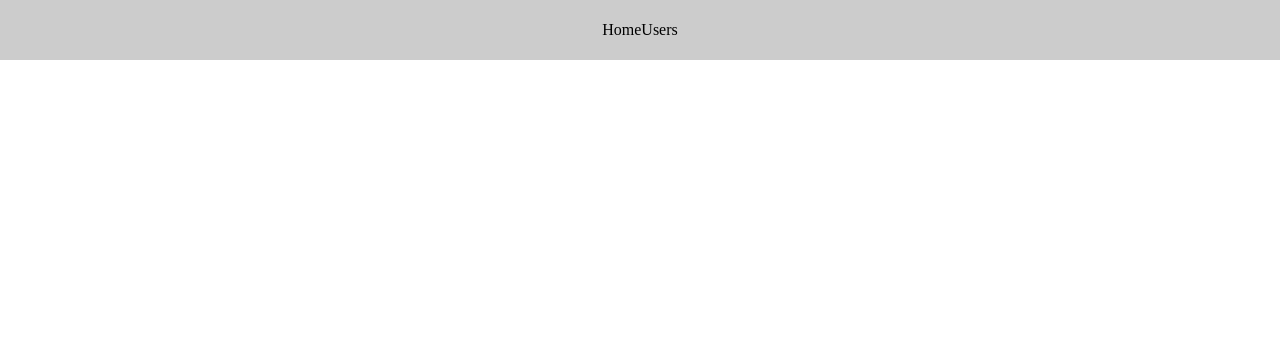
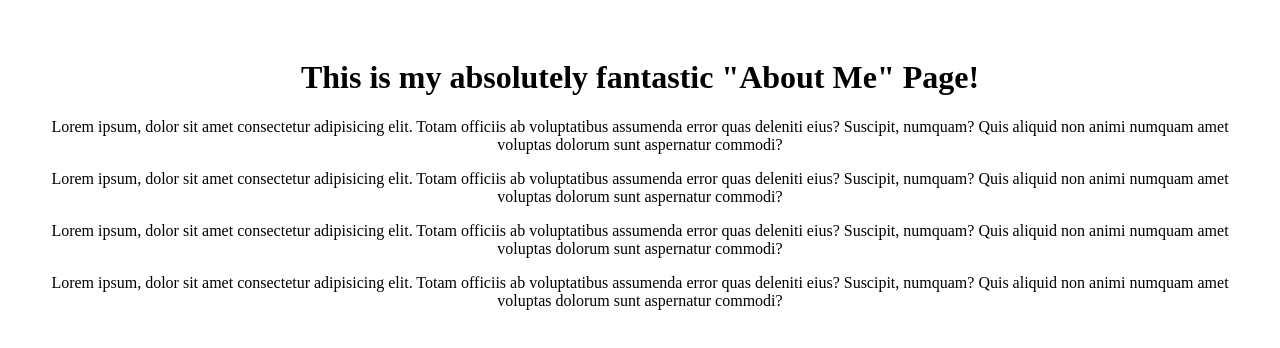
Before and after one commit to aujourdui/first-nuxt-app, a Nuxt app: page /about in a window 1280 px wide. Before the commit this address had no page. Shown: the top 348 px of the page. Built offline with nearby package versions, Linux system fonts and the light colour scheme.

Commit message:
add basic blog page

```diff
--- a/assets/styles/main.css
+++ /dev/null
@@ -1,4 +0,0 @@
-html,
-body {
-  margin: 0;
-}
--- a/components/Header.vue
+++ /dev/null
@@ -1,43 +0,0 @@
-<template>
-  <header class="header">
-    <ul class="nav-items">
-      <li>
-        <NuxtLink to="/">Home</NuxtLink>
-      </li>
-      <li>
-        <NuxtLink to="/users">Users</NuxtLink>
-      </li>
-    </ul>
-  </header>
-</template>
-
-<style scoped>
-.header {
-  width: 100%;
-  height: 60px;
-  display: flex;
-  justify-content: center;
-  align-items: center;
-  background-color: #ccc;
-}
-
-.nav-items {
-  list-style: none;
-  padding: 0;
-  margin: 0;
-  display: flex;
-  justify-content: center;
-  align-items: center;
-  width: 80%;
-}
-
-.nav-items a {
-  text-decoration: none;
-  color: black;
-}
-
-.nav-items a:hover,
-.nav-items a:active {
-  color: white;
-}
-</style>
--- a/layouts/default.vue
+++ b/layouts/default.vue
@@ -1,16 +1,10 @@
 <script>
-import Header from "@/components/Header";
-
 export default {
-  components: {
-    Header,
-  },
 };
 </script>
 
 <template>
   <div>
-    <Header />
     <Nuxt />
   </div>
 </template>
--- a/layouts/users.vue
+++ /dev/null
@@ -1,17 +0,0 @@
-<script>
-import Header from "@/components/Header";
-
-export default {
-  components: {
-    Header,
-  },
-};
-</script>
-
-<template>
-  <div>
-    <Header />
-    <header>USERS SECTION</header>
-    <Nuxt />
-  </div>
-</template>
--- a/nuxt.config.js
+++ b/nuxt.config.js
@@ -15,7 +15,6 @@
   },
 
   // Global CSS: https://go.nuxtjs.dev/config-css
-  css: ["~/assets/styles/main.css"],
 
   // Plugins to run before rendering page: https://go.nuxtjs.dev/config-plugins
   plugins: [],
--- /dev/null
+++ b/pages/about/index.vue
@@ -0,0 +1,36 @@
+<template>
+  <div class="about-page">
+    <h1>This is my absolutely fantastic "About Me" Page!</h1>
+    <p>
+      Lorem ipsum, dolor sit amet consectetur adipisicing elit. Totam officiis
+      ab voluptatibus assumenda error quas deleniti eius? Suscipit, numquam?
+      Quis aliquid non animi numquam amet voluptas dolorum sunt aspernatur
+      commodi?
+    </p>
+    <p>
+      Lorem ipsum, dolor sit amet consectetur adipisicing elit. Totam officiis
+      ab voluptatibus assumenda error quas deleniti eius? Suscipit, numquam?
+      Quis aliquid non animi numquam amet voluptas dolorum sunt aspernatur
+      commodi?
+    </p>
+    <p>
+      Lorem ipsum, dolor sit amet consectetur adipisicing elit. Totam officiis
+      ab voluptatibus assumenda error quas deleniti eius? Suscipit, numquam?
+      Quis aliquid non animi numquam amet voluptas dolorum sunt aspernatur
+      commodi?
+    </p>
+    <p>
+      Lorem ipsum, dolor sit amet consectetur adipisicing elit. Totam officiis
+      ab voluptatibus assumenda error quas deleniti eius? Suscipit, numquam?
+      Quis aliquid non animi numquam amet voluptas dolorum sunt aspernatur
+      commodi?
+    </p>
+  </div>
+</template>
+
+<style scoped>
+.about-page {
+  text-align: center;
+  padding: 30px;
+}
+</style>
--- /dev/null
+++ b/pages/posts/_id/index.vue
@@ -0,0 +1,20 @@
+<template>
+  <div class="single-post-page">
+    <section class="post">
+      <h1>Title of the post</h1>
+      <div class="post-details">
+        <div>Last updated on XXX</div>
+        <div>Written by name</div>
+      </div>
+      <p>Content of the post</p>
+    </section>
+    <section class="post-feedback">
+      <p>
+        Let me know what you think about the post, send a mail to
+        <a href="mailto:feedback@my-awesome-domain.com"
+          >feedback@my-awesome-domain.com</a
+        >
+      </p>
+    </section>
+  </div>
+</template>
--- /dev/null
+++ b/pages/posts/index.vue
@@ -0,0 +1,11 @@
+<template>
+  <div class="posts-page"></div>
+</template>
+
+<style scoped>
+.posts-page {
+  display: flex;
+  justify-content: center;
+  align-items: center;
+}
+</style>
--- a/pages/users.vue
+++ /dev/null
@@ -1,23 +0,0 @@
-<script>
-export default {
-  data() {
-    return {
-      userId: "",
-    };
-  },
-  methods: {
-    onLoadUser() {
-      this.$router.push("/users/" + this.userId);
-    },
-  },
-  layout: "users",
-};
-</script>
-
-<template>
-  <div>
-    <input type="text" v-model="userId" />
-    <button @click="onLoadUser">Load User</button>
-    <NuxtChild />
-  </div>
-</template>
--- a/pages/users/_id/index.vue
+++ /dev/null
@@ -1,12 +0,0 @@
-<script>
-export default {
-  validate(data) {
-    return /^\d+$/.test(data.params.id);
-  },
-  layout: "users",
-};
-</script>
-
-<template>
-  <h1>A single user, with ID: {{ $route.params.id }}</h1>
-</template>
--- a/pages/users/index.vue
+++ /dev/null
@@ -1,7 +0,0 @@
-<script>
-export default {
-  layout: "users",
-};
-</script>
-
-<template></template>
```
Also changed, not shown: pages/admin/index.vue (added).
